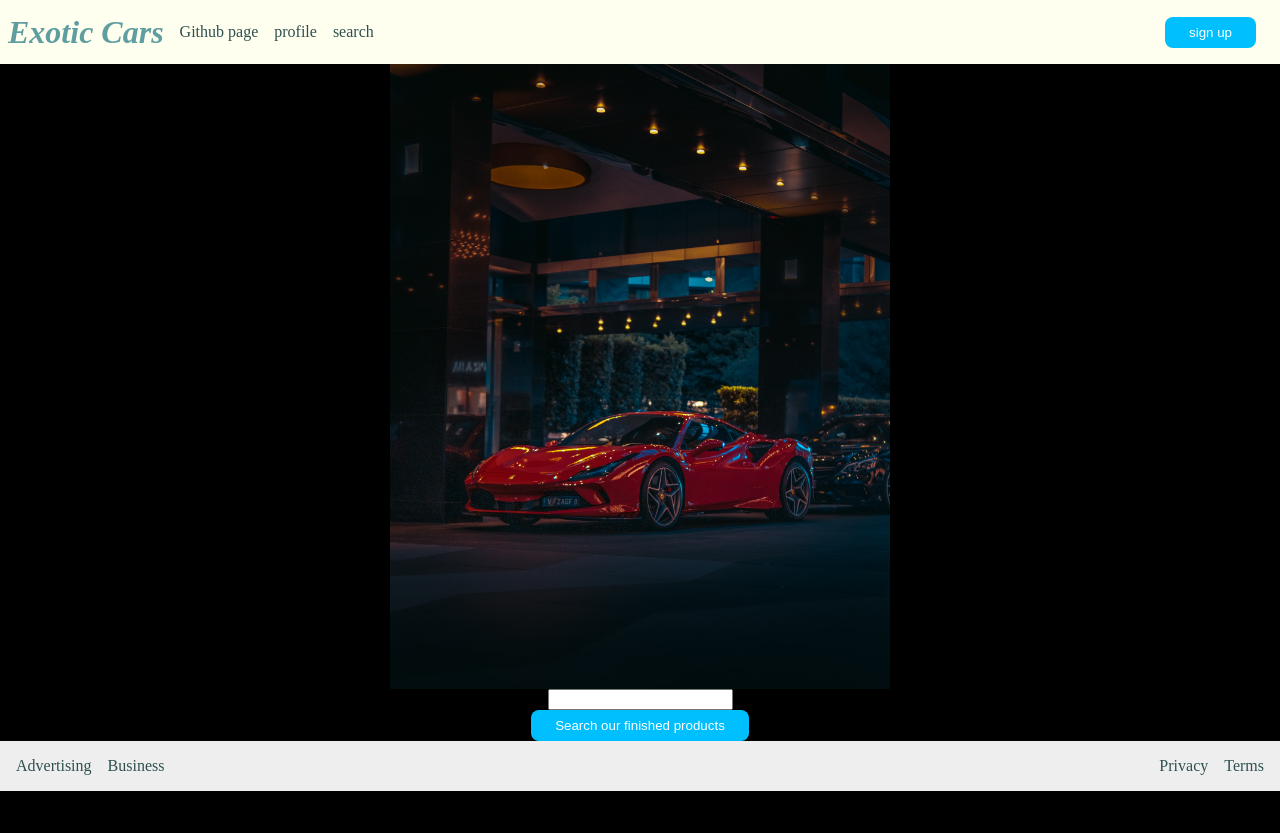
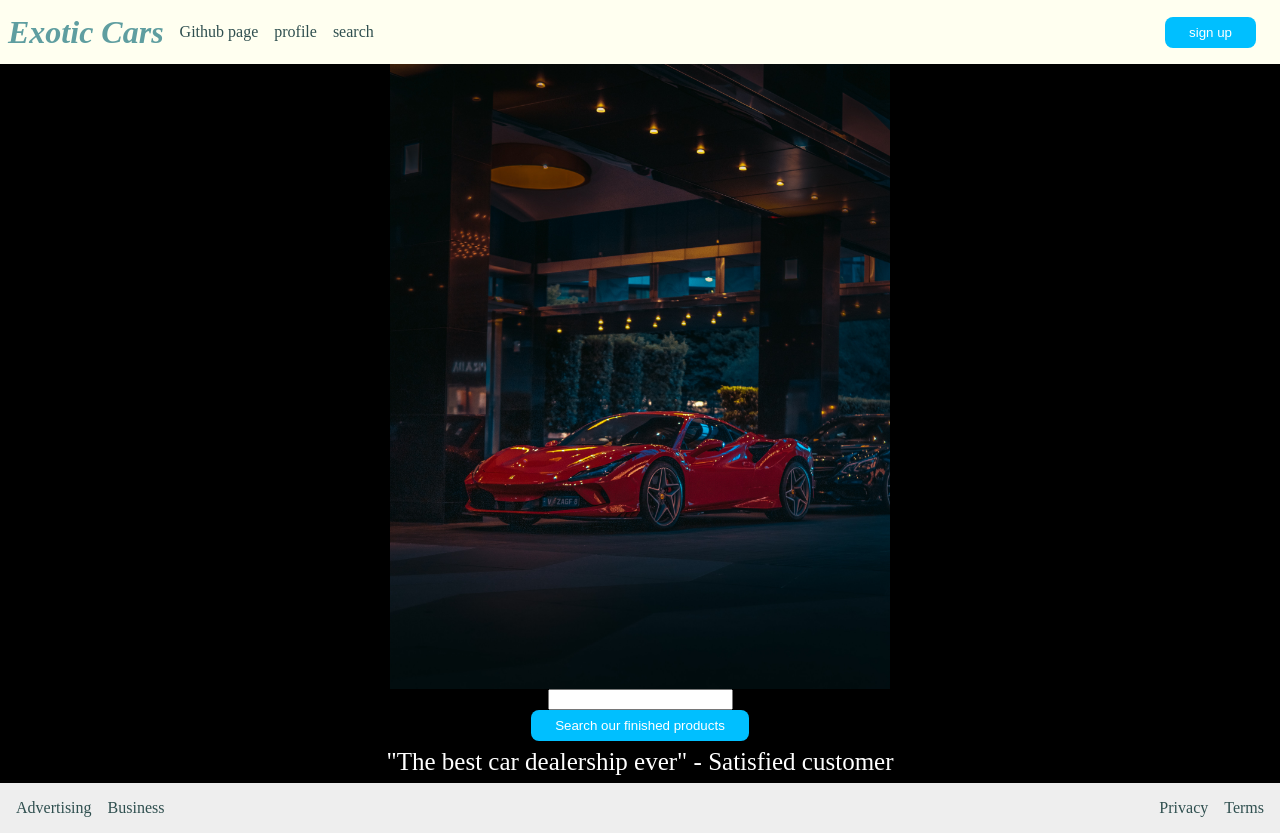
Before and after one commit to andgamespace/landing_pages, a plain HTML site: page index.html in a window 1280 px wide. Before the commit the page ends 800 px from the top, so only its background shows below. Drawn offline with Linux system fonts and the light colour scheme.

Commit message:
Added quote

```diff
--- a/index.html
+++ b/index.html
@@ -35,6 +35,9 @@
             <button>Search our finished products</button>
         </div>
     </div>
+    <div class = "quote">
+      "The best car dealership ever" - Satisfied customer
+    </div>
     <div class="footer">
       <ul class="left-links">
         <li><a href="#">Advertising</a></li>
--- a/style.css
+++ b/style.css
@@ -53,6 +53,14 @@ a {
     justify-content: space-between;
     padding: 16px;
 }
+.quote {
+    display: flex;
+    justify-content: center;
+    padding: 7px;
+    font-size: 25px;
+    color: white;
+
+}
 ul {
     list-style-type:none;
     display: flex;
```
